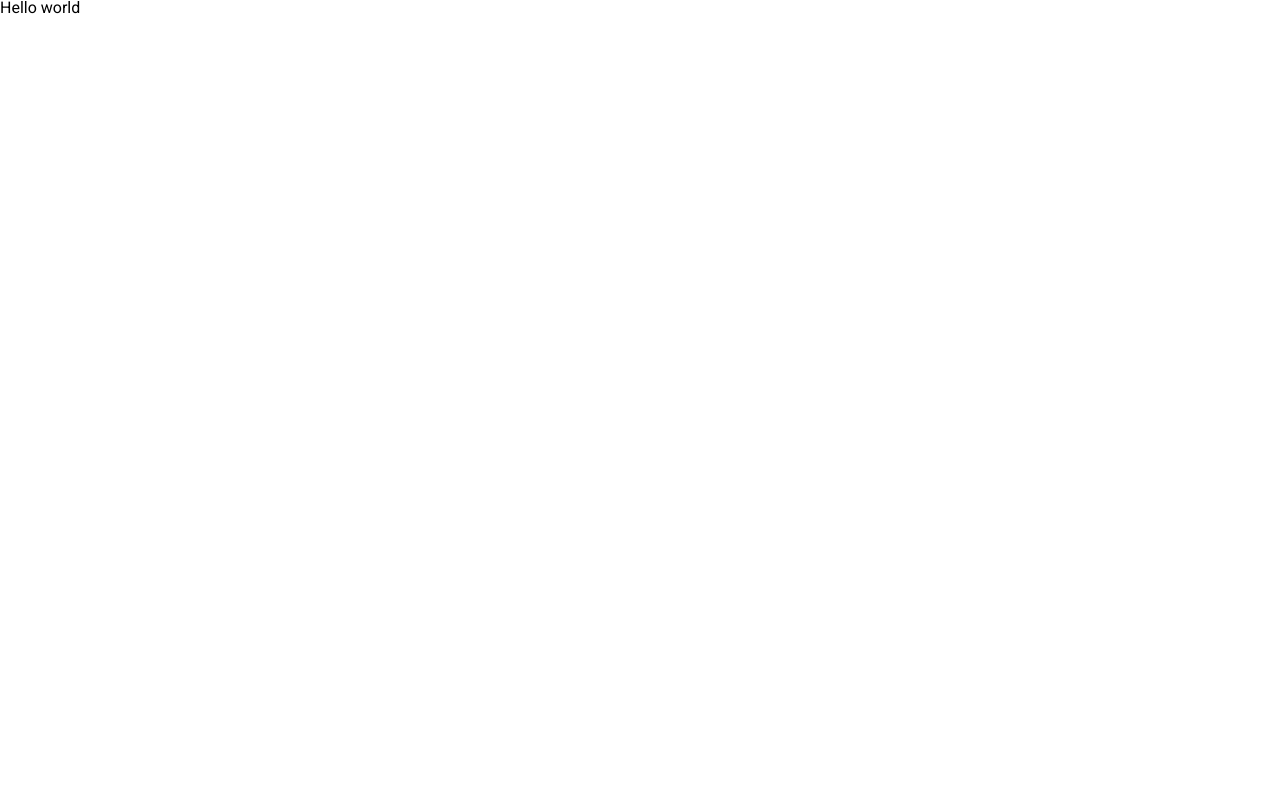
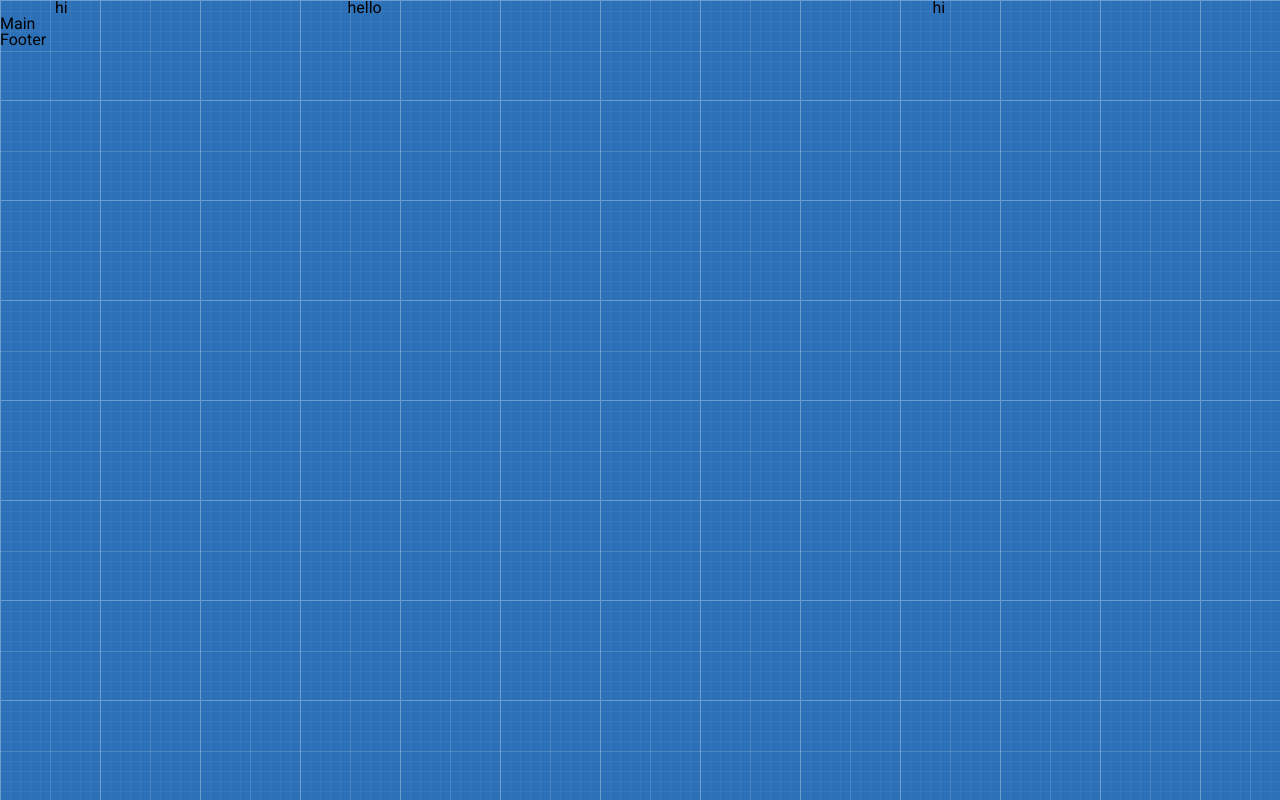
Before and after one commit to shepilova/shepilova.device-market, a plain HTML site: page index.html in a window 1280 px wide. Drawn offline with Linux system fonts and the light colour scheme.

```diff
--- a/index.html
+++ b/index.html
@@ -8,6 +8,15 @@
 	<link rel="stylesheet" href="style.css">
 </head>
 <body>
-	<h1>Hello world</h1>
+	<header class="header"></header>
+	<div class="container">
+		<div class="row">
+			<div class="col-md-3">hi</div>
+			<div class="col-md-6">hello</div>
+			<div class="col-md-3">hi</div>
+		</div>
+	</div>
+	<main class="main">Main</main>
+	<footer class="footer">Footer</footer>
 </body>
 </html>
--- a/style.css
+++ b/style.css
@@ -4,4 +4,29 @@
 
 body {
 	font-family: 'Roboto', sans-serif;
+
+	background-image: url("images/patt.png");
 }
+
+.container {
+	width: 1170px;
+	margin: 0 auto;
+}
+
+.row:after {
+	content: "";
+	clear: both;
+	display: block;
+}
+
+[class*="col-"] {
+	float: left;
+}
+
+.col-md-3 {
+	width: 25%;
+}
+
+.col-md-6 {
+	width: 50%;
+}
```
Also changed, not shown: images/patt.png (added).
